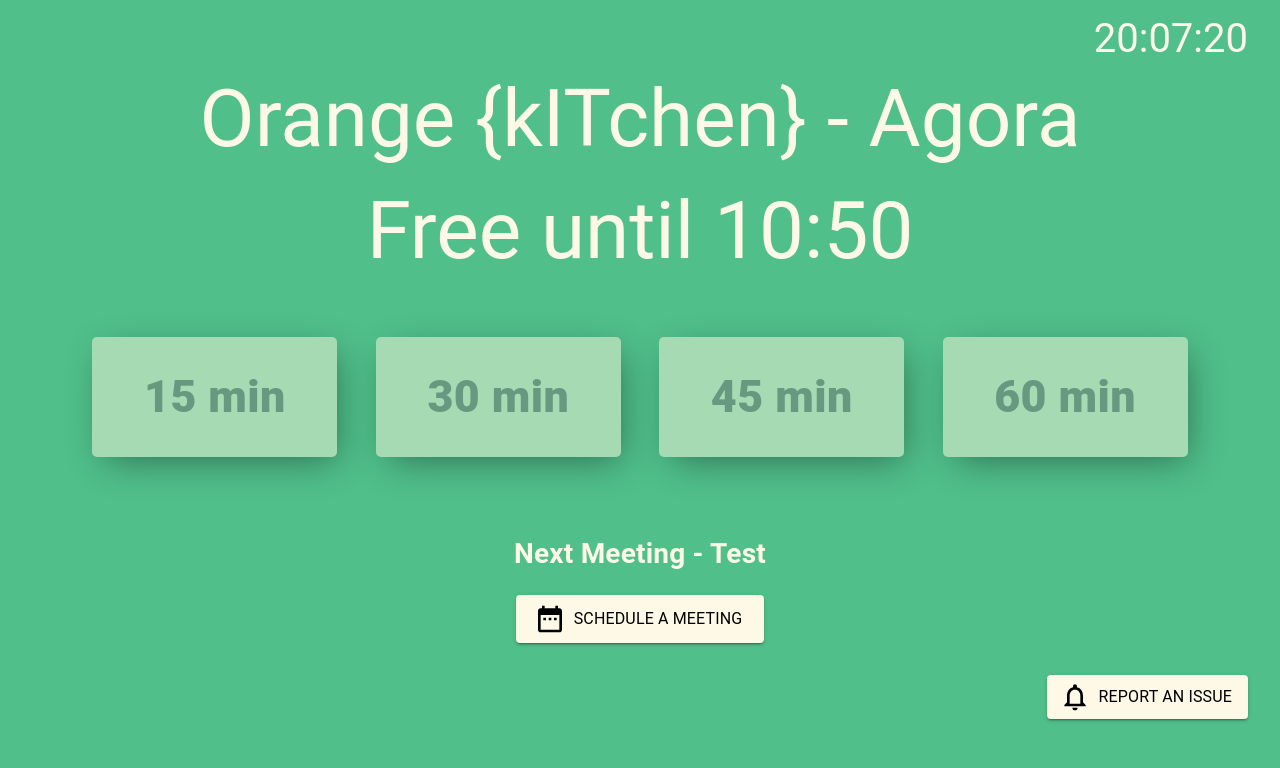
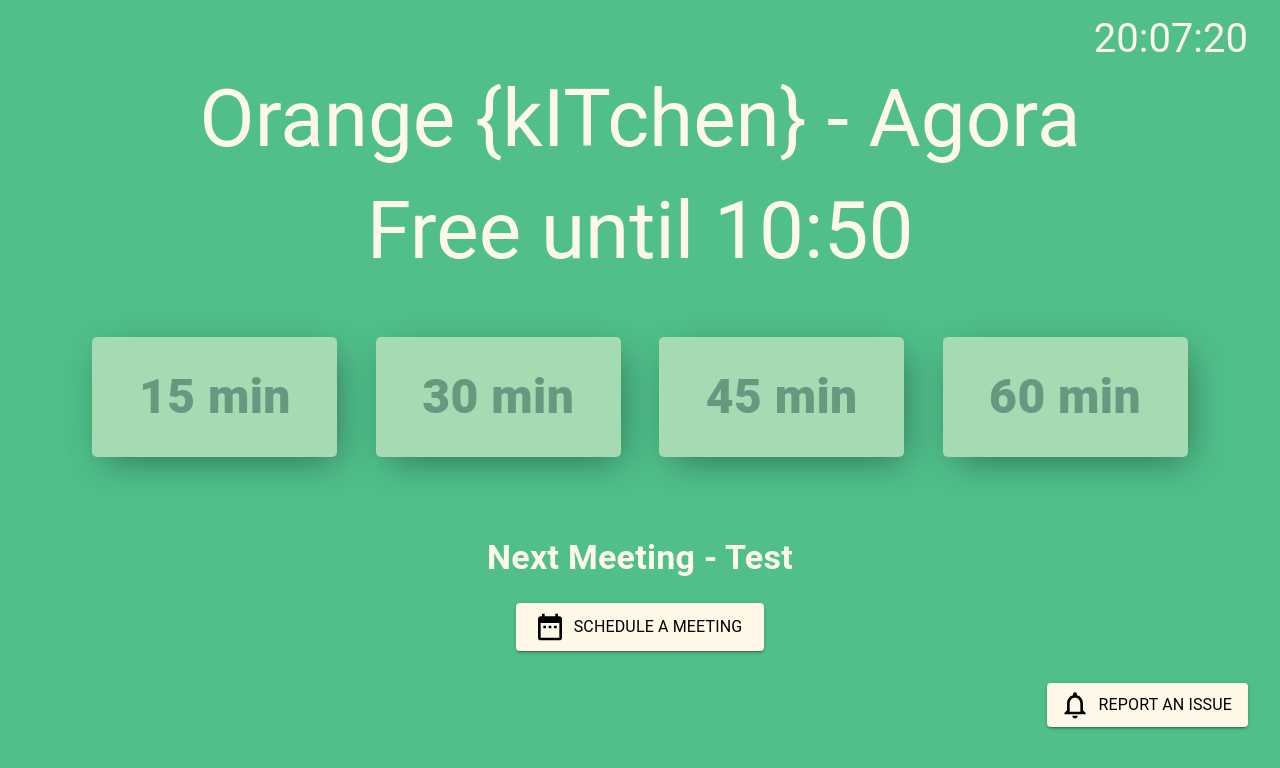
Before and after one commit to OrangeAcademy/tables, a React (Create React App) app: page / in a window 1280 px wide. Shown: the top 768 px of the page. Built offline with nearby package versions, Linux system fonts and the light colour scheme.

Commit message:
responsiveness fix

```diff
--- a/src/components/BookMeeting/BookMeetDuration/ButtonPartials/StyledBtnText.tsx
+++ b/src/components/BookMeeting/BookMeetDuration/ButtonPartials/StyledBtnText.tsx
@@ -2,7 +2,7 @@
 import { Typography, styled } from '@mui/material';
 
 const StyledBtnText = styled(Typography)({
-  fontSize: 'clamp(25px, 3.5vw, 3rem)',
+  fontSize: 'clamp(25px, 4.5vw, 3rem)',
   textTransform: 'lowercase',
   fontWeight: 900,
   color: '#679980',
--- a/src/components/BookMeeting/ReportIssue/MainButton/Main.tsx
+++ b/src/components/BookMeeting/ReportIssue/MainButton/Main.tsx
@@ -21,7 +21,7 @@ const ReportIssueButton = ({ handleClickOpen }: props) => {
       startIcon={<StyledIcon />}
       onClick={() => handleClickOpen()}
     >
-      <Typography color="black" fontSize="clamp(12px, 1rem, 1.2rem)">Report an issue</Typography>
+      <Typography color="black" fontSize="clamp(12px, 1rem, 1.2rem) ">Report an issue</Typography>
     </StyledButton>
   );
 };
--- a/src/components/BookMeeting/ScheduleMeeting/Styles.ts
+++ b/src/components/BookMeeting/ScheduleMeeting/Styles.ts
@@ -1,7 +1,7 @@
 // Styles
 const styles = {
   grid: { display: 'grid', placeItems: 'center', mb: '2rem', mt: "clamp(10px, 10vh, 5.5rem)" },
-  title: { fontWeight: 600, color:'#fef9e7', fontSize: "clamp(15px, 28px, 2.125rem)" },
+  title: { fontWeight: 600, color:'#fef9e7', fontSize: "clamp(1rem, 2.125rem, 4vw)" },
   icon: { color: 'black', width: '32px', height: '32px' },
   button: {
     mt: '1.5rem',
```
